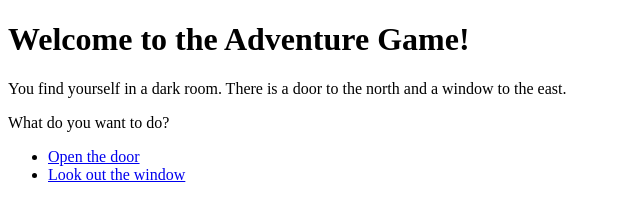
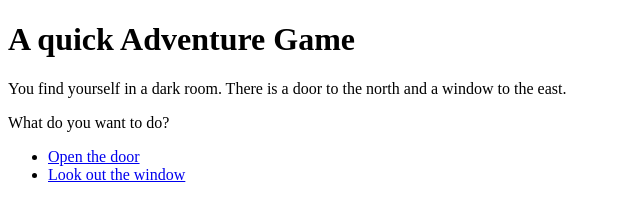
Before and after one commit to DanielIvanov123/csci202, a plain HTML site: page index.html in a window 1280 px wide. Shown: the whole page, without its empty margins (0-640 px from the left). Drawn offline with Linux system fonts and the light colour scheme.

Commit message:
Update index.html

```diff
--- a/index.html
+++ b/index.html
@@ -4,7 +4,7 @@
 	<title>Adventure Game</title>
 </head>
 <body>
-	<h1>Welcome to the Adventure Game!</h1>
+	<h1>A quick Adventure Game</h1>
 	<p>You find yourself in a dark room. There is a door to the north and a window to the east.</p>
 	<p>What do you want to do?</p>
 	<ul>
```
